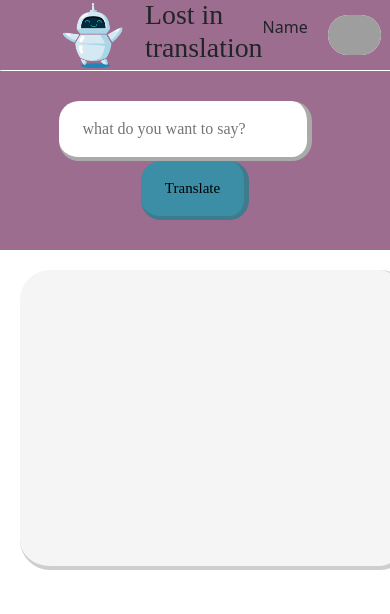
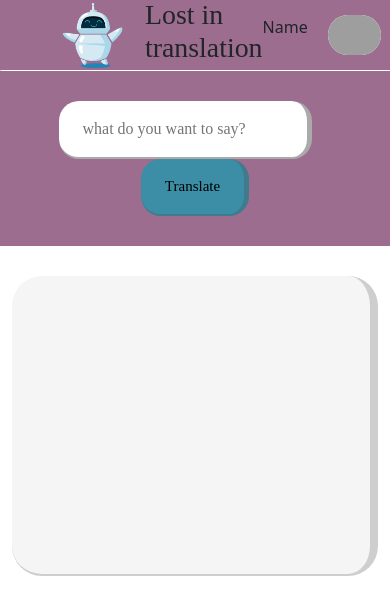
Before and after one commit to DanielleHam/assignment-2, a React (Create React App) app: page /translation in a window 390 px wide. Shown: the top 614 px of the page. Built offline with nearby package versions, Linux system fonts and the light colour scheme; grey boxes are pictures that could not be loaded; a web font is replaced by a local one.

Commit message:
chore: Made Translation imagecontrainer responsive
imagecontainer is sticking to the middle of the page now

```diff
--- a/src/components/Translation.js
+++ b/src/components/Translation.js
@@ -11,6 +11,9 @@ function Translation() {
         <Button variant="flat" size = "xxl">Translate</Button>{' '}
       </div>
       <div className ="container">
+        <div className="imageContainer">
+
+        </div>
         {/* put images here */}
       </div>
       </>
--- a/src/styling/Translation.css
+++ b/src/styling/Translation.css
@@ -9,7 +9,7 @@
 }
 .btn-flat {
   border-right: 5px;
-  border-bottom: 4px;
+  border-bottom: 2px;
   border-left: 0px;
   border-top: 0px;
   border-style: inset;
@@ -36,7 +36,7 @@ hr {
 .customTextInput {
 
   border-right: 5px;
-  border-bottom: 4px;
+  border-bottom: 2px;
   border-top: 0px;
   border-left: 0px;
   border-color: #0000007e;
@@ -48,19 +48,23 @@ hr {
   font-family: "Love Ya Like A Sister", cursive;
   outline-style: none;
 }
-
-.container {
+.container{
+}
+.imageContainer {
   border-right: 8px;
-  border-bottom: 4px;
+  border-bottom: 2px;
   border-top: 0px;
   border-left: 0px;
   border-color: rgb(206, 206, 206);
   border-radius: 30px;
   border-style: inset;
-  justify-content: center;
-  margin: 20px;
+  min-height: 300px;
+  max-width: 600px;
+
+  margin-top: 30px;
+  margin-left: auto;
+  margin-right: auto;
   padding: 20px;
-  min-height: 300px;
-  min-width: 10px;
+
   background-color: #f5f5f5;
 }
```
